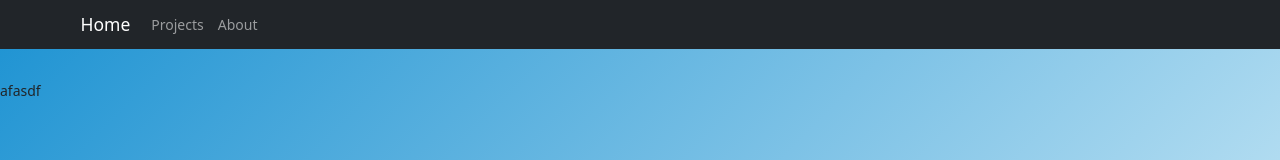
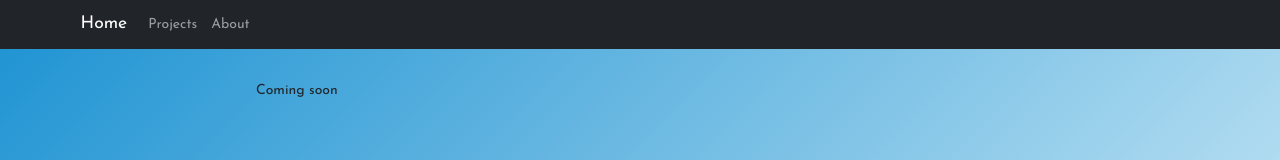
Before and after one commit to spencer-lott/Portfolio-Website, a React (Create React App) app: page /about in a window 1280 px wide. Shown: the top 160 px of the page. Built offline with nearby package versions, Linux system fonts and the light colour scheme.

Commit message:
Added new font and made it accessible to vercel

```diff
--- a/public/index.html
+++ b/public/index.html
@@ -11,7 +11,9 @@
     />
     <link rel="apple-touch-icon" href="%PUBLIC_URL%/logo192.png" />
     <link href="https://cdn.jsdelivr.net/npm/bootstrap@5.3.0/dist/css/bootstrap.min.css" rel="stylesheet" integrity="sha384-9ndCyUaIbzAi2FUVXJi0CjmCapSmO7SnpJef0486qhLnuZ2cdeRhO02iuK6FUUVM" crossorigin="anonymous">
-
+    <link rel="preconnect" href="https://fonts.googleapis.com">
+    <link rel="preconnect" href="https://fonts.gstatic.com" crossorigin>
+    <link href="https://fonts.googleapis.com/css2?family=Crimson+Text:ital,wght@1,600&family=Josefin+Sans:wght@100;200;300;400;500;600;700&family=Lora:ital,wght@0,400;0,500;0,600;0,700;1,400;1,500;1,600;1,700&family=Varela&family=Varela+Round&display=swap" rel="stylesheet">
     <!--
       manifest.json provides metadata used when your web app is installed on a
       user's mobile device or desktop. See https://developers.google.com/web/fundamentals/web-app-manifest/
--- a/src/App.css
+++ b/src/App.css
@@ -1,4 +1,7 @@
+*{
+  font-family: 'Josefin Sans', sans-serif;
 
+}
 
 :root{
   --primary: #1c92d2;
--- a/src/components/about/About.js
+++ b/src/components/about/About.js
@@ -4,7 +4,7 @@
     return (
     <section className="about-container">
         <div>
-            afasdf
+            Coming soon
         </div>
 
     </section>
--- a/src/components/about/about.css
+++ b/src/components/about/about.css
@@ -4,4 +4,6 @@
     margin: 0;
     padding-top: 80px;
     background: linear-gradient(135deg, var(--primary), var(--secondary));
+    padding-left: 20%;
+    padding-right: 20%;
 }
```
Also changed, not shown: 1 other file (tests, documents, lock files or other folders).
